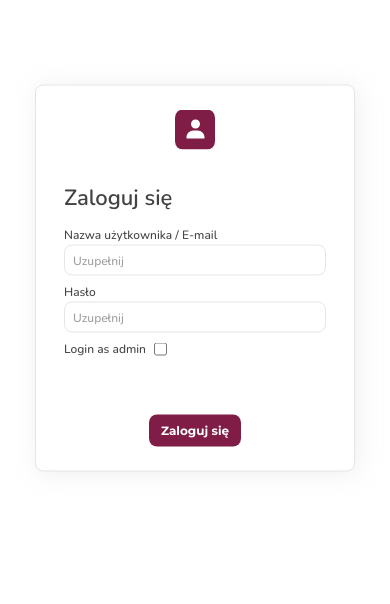
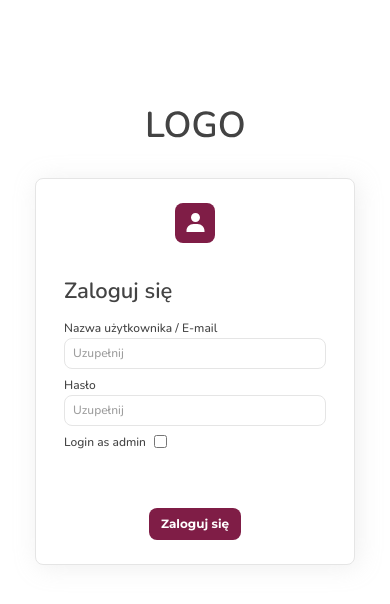
Before and after one commit to nazar-koltsun/tasks-manager, a React (Create React App) app: page /login in a window 390 px wide. Shown: the top 604 px of the page. Built offline with nearby package versions, Linux system fonts and the light colour scheme.

Commit message:
Fixed responsive for login page

```diff
--- a/src/pages/LoginPage.jsx
+++ b/src/pages/LoginPage.jsx
@@ -24,7 +24,7 @@ const LoginPage = () => {
 
   return (
     <div className="h-screen box-border p-4 relative">
-      <div className="flex flex-col items-center gap-[85px] w-[320px] absolute top-1/2 left-1/2 -translate-x-1/2 -translate-y-1/2 mt-[-200px]">
+      <div className="flex flex-col items-center gap-[85px] max-768:gap-[40px] w-[320px] absolute top-1/2 left-1/2 -translate-x-1/2 -translate-y-1/2 mt-[-10vh]">
         <img src={Logo} width={97} height={27} alt="Logo" />
 
         <Card className='flex flex-col items-center w-full'>
```
